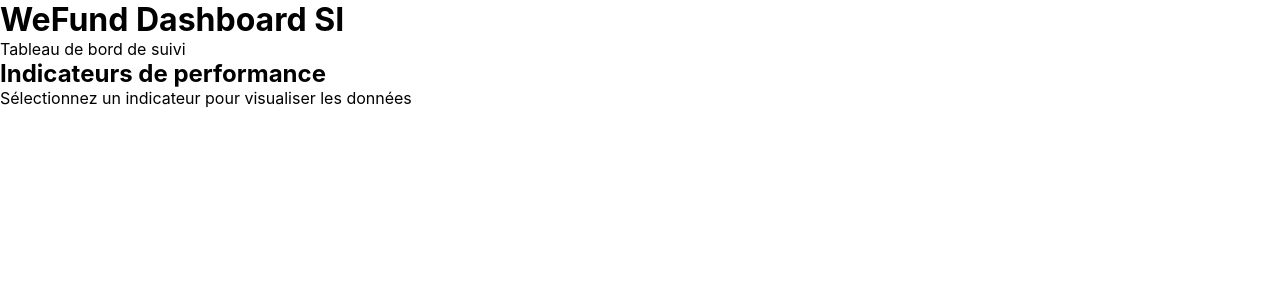
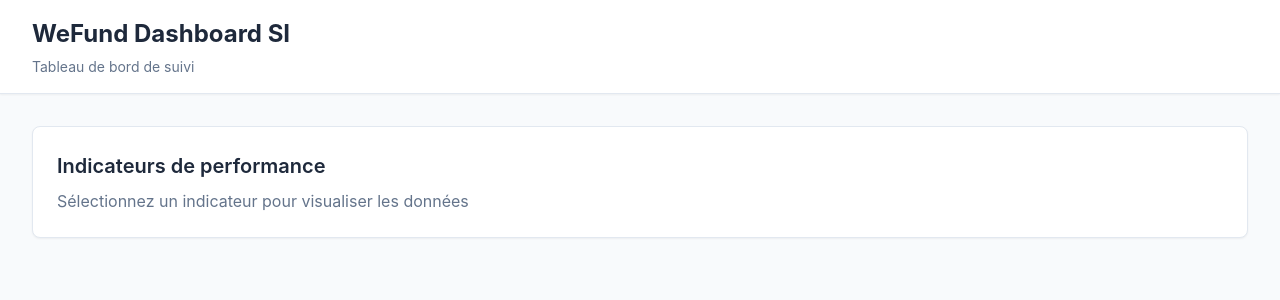
Before and after one commit to mohamedyasssine/wefund-dashboard-si, a Next.js app: page / in a window 1280 px wide. Shown: the top 300 px of the page. Built offline with nearby package versions, Linux system fonts and the light colour scheme.

Commit message:
feat: styles de base et système de design (variables CSS, header, layout)

```diff
--- a/app/globals.css
+++ b/app/globals.css
@@ -1,3 +1,65 @@
+/* Variables du système de design */
+:root {
+  /* Couleurs principales */
+  --color-primary: #2563eb;
+  --color-primary-hover: #1d4ed8;
+  --color-primary-light: #eff6ff;
+
+  /* Couleurs de fond */
+  --color-bg: #f8fafc;
+  --color-bg-card: #ffffff;
+  --color-bg-header: #ffffff;
+
+  /* Texte */
+  --color-text: #1e293b;
+  --color-text-muted: #64748b;
+  --color-text-inverse: #ffffff;
+
+  /* Bordures */
+  --color-border: #e2e8f0;
+  --color-border-focus: #2563eb;
+
+  /* Espacements (base 4px) */
+  --space-1: 0.25rem;
+  --space-2: 0.5rem;
+  --space-3: 0.75rem;
+  --space-4: 1rem;
+  --space-5: 1.25rem;
+  --space-6: 1.5rem;
+  --space-8: 2rem;
+  --space-10: 2.5rem;
+  --space-12: 3rem;
+
+  /* Typographie */
+  --font-sans: -apple-system, BlinkMacSystemFont, 'Segoe UI', Roboto, Oxygen,
+    Ubuntu, Cantarell, 'Helvetica Neue', sans-serif;
+  --font-mono: ui-monospace, 'Cascadia Code', 'Source Code Pro', Menlo, monospace;
+
+  --text-xs: 0.75rem;
+  --text-sm: 0.875rem;
+  --text-base: 1rem;
+  --text-lg: 1.125rem;
+  --text-xl: 1.25rem;
+  --text-2xl: 1.5rem;
+  --text-3xl: 1.875rem;
+
+  --font-normal: 400;
+  --font-medium: 500;
+  --font-semibold: 600;
+  --font-bold: 700;
+
+  /* Rayons */
+  --radius-sm: 0.25rem;
+  --radius-md: 0.375rem;
+  --radius-lg: 0.5rem;
+  --radius-xl: 0.75rem;
+
+  /* Ombres */
+  --shadow-sm: 0 1px 2px 0 rgb(0 0 0 / 0.05);
+  --shadow-md: 0 4px 6px -1px rgb(0 0 0 / 0.1), 0 2px 4px -2px rgb(0 0 0 / 0.1);
+  --shadow-lg: 0 10px 15px -3px rgb(0 0 0 / 0.1), 0 4px 6px -4px rgb(0 0 0 / 0.1);
+}
+
 * {
   box-sizing: border-box;
   padding: 0;
@@ -11,9 +73,73 @@
 }
 
 body {
-  font-family: -apple-system, BlinkMacSystemFont, 'Segoe UI', 'Roboto', 'Oxygen',
-    'Ubuntu', 'Cantarell', 'Fira Sans', 'Droid Sans', 'Helvetica Neue',
-    sans-serif;
+  font-family: var(--font-sans);
+  font-size: var(--text-base);
+  font-weight: var(--font-normal);
+  color: var(--color-text);
+  background-color: var(--color-bg);
+  line-height: 1.5;
   -webkit-font-smoothing: antialiased;
   -moz-osx-font-smoothing: grayscale;
 }
+
+/* Layout principal */
+.layout {
+  min-height: 100vh;
+  display: flex;
+  flex-direction: column;
+}
+
+.layout main {
+  flex: 1;
+  padding: var(--space-8);
+  max-width: 1400px;
+  margin: 0 auto;
+  width: 100%;
+}
+
+/* Header */
+.header {
+  background-color: var(--color-bg-header);
+  border-bottom: 1px solid var(--color-border);
+  padding: var(--space-4) var(--space-8);
+  box-shadow: var(--shadow-sm);
+}
+
+.header__inner {
+  max-width: 1400px;
+  margin: 0 auto;
+}
+
+.header__title {
+  font-size: var(--text-2xl);
+  font-weight: var(--font-bold);
+  color: var(--color-text);
+}
+
+.header__subtitle {
+  font-size: var(--text-sm);
+  color: var(--color-text-muted);
+  margin-top: var(--space-1);
+}
+
+/* Contenu de page */
+.page-section {
+  background-color: var(--color-bg-card);
+  border-radius: var(--radius-lg);
+  border: 1px solid var(--color-border);
+  padding: var(--space-6);
+  box-shadow: var(--shadow-sm);
+}
+
+.page-section__title {
+  font-size: var(--text-xl);
+  font-weight: var(--font-semibold);
+  color: var(--color-text);
+  margin-bottom: var(--space-2);
+}
+
+.page-section__desc {
+  font-size: var(--text-base);
+  color: var(--color-text-muted);
+}
--- a/app/page.tsx
+++ b/app/page.tsx
@@ -1,10 +1,10 @@
 export default function Home() {
   return (
-    <div>
-      <section>
-        <h2>Indicateurs de performance</h2>
-        <p>Sélectionnez un indicateur pour visualiser les données</p>
-      </section>
-    </div>
+    <section className="page-section">
+      <h2 className="page-section__title">Indicateurs de performance</h2>
+      <p className="page-section__desc">
+        Sélectionnez un indicateur pour visualiser les données
+      </p>
+    </section>
   )
 }
--- a/components/ui/Header.tsx
+++ b/components/ui/Header.tsx
@@ -1,9 +1,9 @@
 export default function Header() {
   return (
-    <header>
-      <div>
-        <h1>WeFund Dashboard SI</h1>
-        <p>Tableau de bord de suivi</p>
+    <header className="header">
+      <div className="header__inner">
+        <h1 className="header__title">WeFund Dashboard SI</h1>
+        <p className="header__subtitle">Tableau de bord de suivi</p>
       </div>
     </header>
   )
--- a/components/ui/Layout.tsx
+++ b/components/ui/Layout.tsx
@@ -2,7 +2,7 @@
 
 export default function Layout({ children }: { children: React.ReactNode }) {
   return (
-    <div>
+    <div className="layout">
       <Header />
       <main>{children}</main>
     </div>
```
Also changed, not shown: 1 other file (tests, documents, lock files or other folders).
